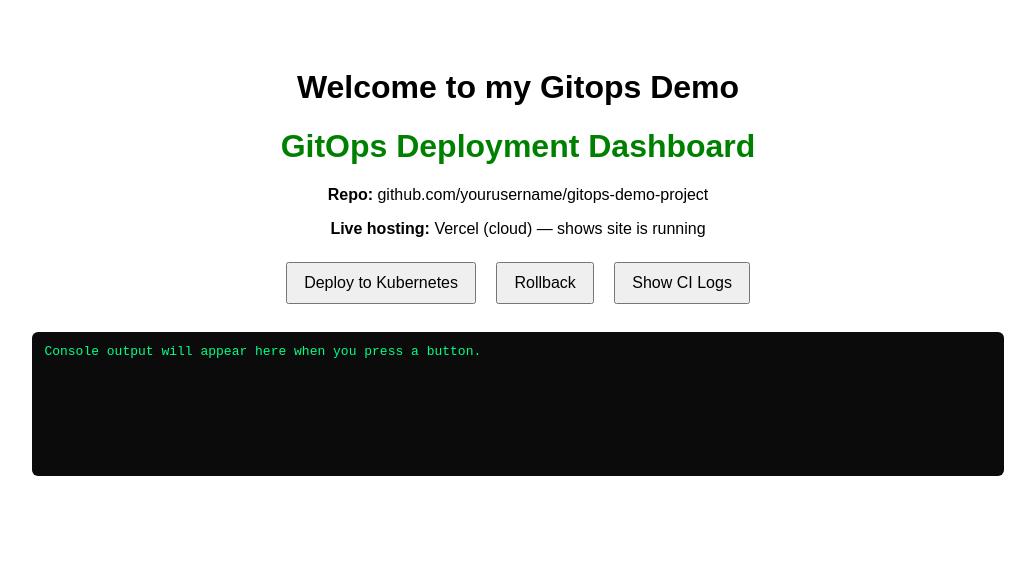
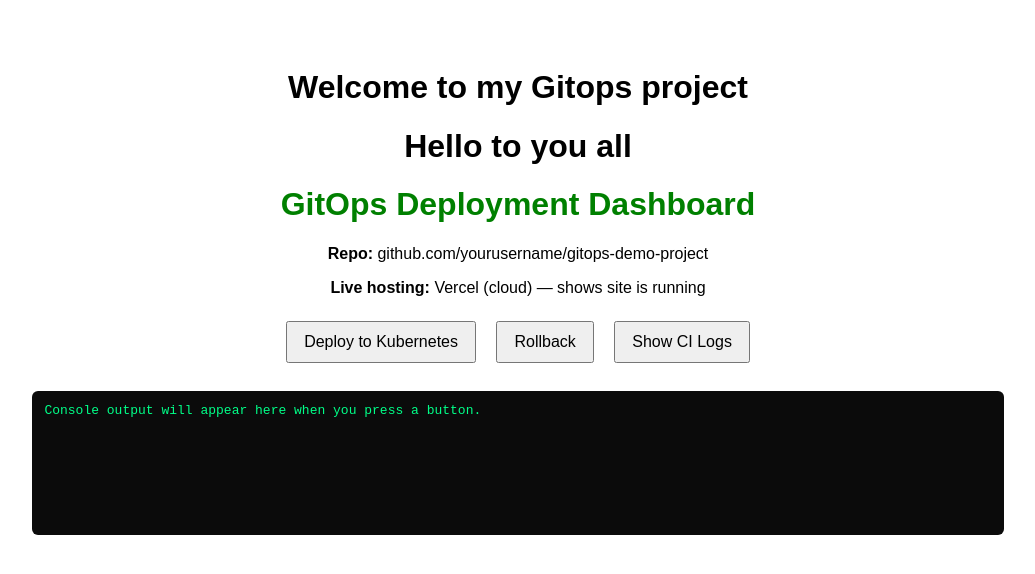
Before and after one commit to Sharmashagun2006/gitops-demo-project, a plain HTML site: page index.html in a window 1280 px wide. Shown: the whole page, without its empty margins (122-1157 px from the left). Drawn offline with Linux system fonts and the light colour scheme.

Commit message:
Update welcome message in index.html

```diff
--- a/index.html
+++ b/index.html
@@ -10,7 +10,8 @@
   </style>
 </head>
 <body>
-  <h1>Welcome to my Gitops Demo</h1>
+  <h1>Welcome to my Gitops project </h1>
+  <h1>Hello to you all </h1>
   <h1 style="color:green">GitOps Deployment Dashboard</h1>
   <p><strong>Repo:</strong> github.com/yourusername/gitops-demo-project</p>
   <p><strong>Live hosting:</strong> Vercel (cloud) — shows site is running</p>
```
